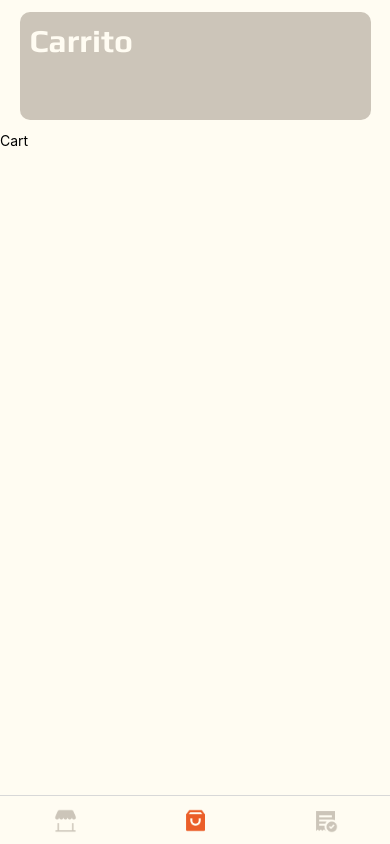
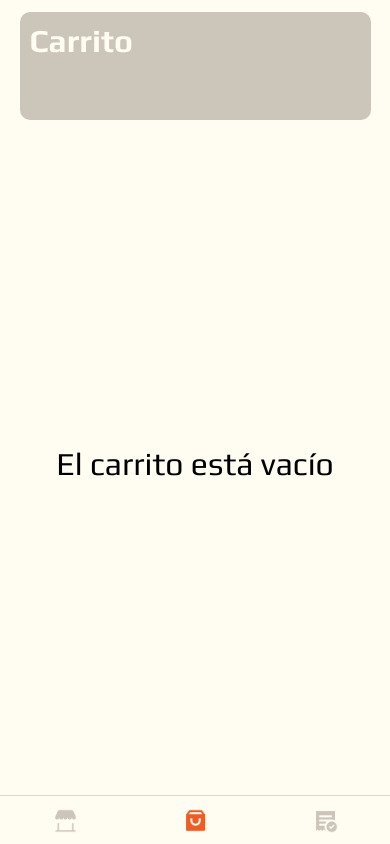
Before and after one commit to NKrein/native-ecomm, a React Native app: screen /CartStack in a window 390 px wide. Before the commit this address had no page. Built offline with nearby package versions, Linux system fonts and the light colour scheme.

Commit message:
Cart screen view + Product cards

```diff
--- /dev/null
+++ b/components/CartProductCard.js
@@ -0,0 +1,74 @@
+import { Image, StyleSheet, Text, View } from 'react-native'
+import React from 'react'
+import Counter from './Counter'
+import { PALETTE } from '../utils/colorPalette'
+
+const CartProductCard = ({ item }) => {
+  return (
+    <View style={styles.container}>
+      <Image
+        style={styles.image}
+        resizeMode='contain'
+        source={{ uri: item.image }} />
+      <View style={styles.details}>
+        <View style={styles.detailSection}>
+          <Text style={styles.name}>{item.name}</Text>
+          <Text style={styles.price}>$ {item.price * item.qty}</Text>
+        </View>
+        <View style={styles.counterSection}>
+          <Counter item={item} />
+        </View>
+      </View>
+    </View>
+  )
+}
+
+export default CartProductCard
+
+const styles = StyleSheet.create({
+  container: {
+    flexDirection: 'row',
+    width: '90%',
+    marginHorizontal: '5%',
+    marginVertical: 8,
+    padding: 10,
+    backgroundColor: PALETTE.timberwolf,
+    borderRadius: 10,
+  },
+  image: {
+    width: '30%',
+    height: 112,
+    backgroundColor: PALETTE.eerieBlack,
+    borderRadius: 10,
+  },
+  details: {
+    flexGrow: 2,
+    justifyContent: 'center',
+    marginLeft: 10,
+  },
+  detailSection: {
+    width: '100%',
+    height: 56,
+    backgroundColor: PALETTE.white,
+    borderRadius: 10,
+    padding: 10,
+    justifyContent: 'center',
+    alignItems: 'flex-end',
+  },
+  counterSection: {
+    alignItems: 'flex-end',
+    height: 56,
+    justifyContent: 'center',
+    marginBottom: -10,
+    marginTop: 10,
+    marginRight: -10
+  },
+  name: {
+    fontFamily: 'playRegular',
+    fontSize: 20,
+  },
+  price: {
+    fontFamily: 'playBold',
+    fontSize: 20,
+  },
+})
--- a/navigation/Navigator.js
+++ b/navigation/Navigator.js
@@ -11,10 +11,14 @@ import shopIconSolid from '../assets/icons/icon-shop-solid.png'
 import shopIconDisabled from '../assets/icons/icon-shop-disabled.png'
 import orderIconSolid from '../assets/icons/icon-order-solid.png'
 import orderIconDisabled from '../assets/icons/icon-order-disabled.png'
+import { useSelector } from 'react-redux'
 
 const Tab = createBottomTabNavigator()
 
 const Navigator = () => {
+
+  const cart = useSelector(({ cartReducer }) => cartReducer.value.cart)
+  const totalQty = cart.reduce((accum, current) => accum += current.qty, 0)
 
   const screenOptions = {
     headerShown: false,
@@ -48,7 +52,12 @@ const Navigator = () => {
                   style={styles.icon}
                   source={focused ? checkoutIconSolid : checkoutIconDisabled} />
               </View>
-            )
+            ),
+            tabBarBadge: totalQty || null,
+            tabBarBadgeStyle: {
+              backgroundColor: PALETTE.flame,
+              color: PALETTE.white,
+            }
           }}
         />
         <Tab.Screen
--- a/sceens/Cart.js
+++ b/sceens/Cart.js
@@ -1,23 +1,35 @@
-import { FlatList, StyleSheet, Text, View } from 'react-native'
+import { FlatList, Pressable, StyleSheet, Text, View } from 'react-native'
 import { PALETTE } from '../utils/colorPalette'
 import { useSelector } from 'react-redux'
+import CartProductCard from '../components/CartProductCard'
 
 const Cart = () => {
 
   const cart = useSelector(({ cartReducer }) => cartReducer.value.cart)
+  const total = cart.reduce((accum, current) => accum += (current.price * current.qty), 0)
 
   return (
     <View style={styles.container}>
-      <Text>Cart</Text>
-      <FlatList
-        data={cart}
-        renderItem={({ item }) => (
-          <View>
-            <Text>{item.name}</Text>
-            <Text>qty: {item.qty}</Text>
+      {cart.length === 0
+        ? <View style={styles.emptyCart}>
+            <Text style={styles.emptyCartText}>El carrito está vacío</Text>
           </View>
-        )}
-        keyExtractor={item => item.id} />
+        : <>
+            <FlatList
+              data={cart}
+              renderItem={({ item }) => <CartProductCard item={item} />}
+              keyExtractor={item => item.id} />
+            <View style={styles.footer}>
+              <View style={styles.cartDetail}>
+                <Text style={styles.label}>TOTAL</Text>
+                <Text style={styles.total}>${total}</Text>
+              </View>
+              <Pressable style={styles.button}>
+                <Text style={styles.buttonText}>Confirmar</Text>
+              </Pressable>
+            </View>
+          </>
+      }
     </View>
   )
 }
@@ -29,5 +41,60 @@ const styles = StyleSheet.create({
     flex: 1,
     width: '100%',
     backgroundColor: PALETTE.white,
-  }
+  },
+  footer: {
+    backgroundColor: PALETTE.timberwolf,
+    width: '90%',
+    marginHorizontal: '5%',
+    borderRadius: 10,
+    flexDirection: 'row',
+    justifyContent: 'space-between',
+    alignItems: 'center',
+    marginVertical: 15,
+    padding: 15,
+
+  },
+  button: {
+    justifyContent: 'center',
+    alignItems: 'center',
+    backgroundColor: PALETTE.white,
+    borderColor: PALETTE.flame,
+    borderWidth: 1,
+    borderRadius: 10,
+    padding: 10,
+    minWidth: 40,
+    minHeight: 40,
+  },
+  buttonText: {
+    color: PALETTE.flame,
+    fontFamily: 'playBold',
+    fontSize: 18,
+  },
+  cartDetail: {
+    backgroundColor: PALETTE.white,
+    paddingHorizontal: 10,
+    paddingBottom: 10,
+    borderRadius: 10,
+    width: '40%',
+    alignItems: 'center',
+  },
+  label: {
+    fontFamily: 'playRegular',
+    fontSize: 12,
+    margin: 5,
+  },
+  total: {
+    fontFamily: 'playBold',
+    fontSize: 20,
+  },
+  emptyCart: {
+    flexGrow: 2,
+    justifyContent: 'center',
+    alignItems: 'center',
+  },
+  emptyCartText: {
+    fontFamily: 'playRegular',
+    fontSize: 32,
+    margin: 16,
+  },
 })
```
